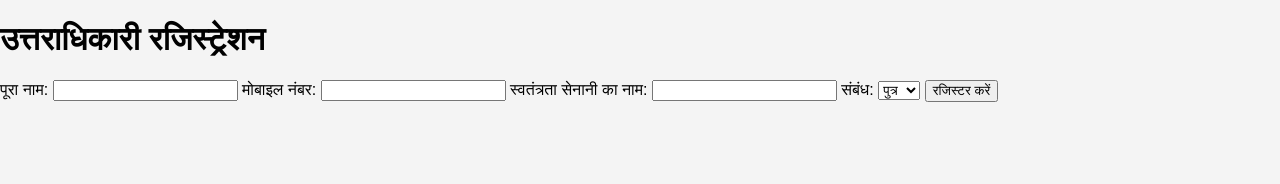
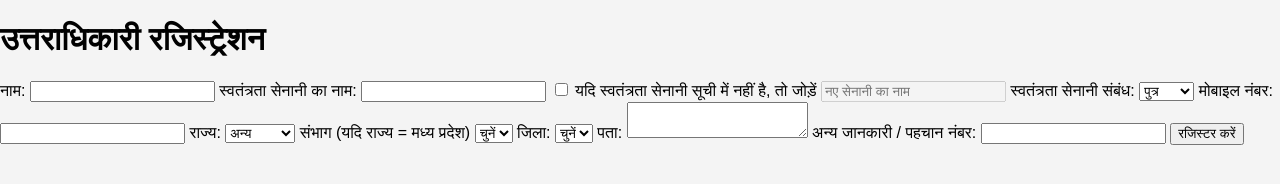
Before and after one commit to orion-a8/freedomfighterfamily, a plain HTML site: page registration.html in a window 1280 px wide. Drawn offline with Linux system fonts and the light colour scheme; no server answers.

Commit message:
Update registration.html

```diff
--- a/registration.html
+++ b/registration.html
@@ -11,22 +11,56 @@
     <h1>उत्तराधिकारी रजिस्ट्रेशन</h1>
 
     <form id="registrationForm">
-        <label>पूरा नाम:</label>
+        <label for="name">नाम:</label>
         <input type="text" id="name" required>
 
-        <label>मोबाइल नंबर:</label>
-        <input type="tel" id="mobile" required>
+        <label for="freedomFighterName">स्वतंत्रता सेनानी का नाम:</label>
+        <input type="text" id="freedomFighterName" list="fighterList">
+        <datalist id="fighterList">
+            <!-- Google Sheets से डेटा लोड होगा -->
+        </datalist>
 
-        <label>स्वतंत्रता सेनानी का नाम:</label>
-        <input type="text" id="freedomFighterName" required>
+        <label><input type="checkbox" id="newFighterCheckbox"> यदि स्वतंत्रता सेनानी सूची में नहीं है, तो जोड़ें</label>
+        <input type="text" id="newFighter" placeholder="नए सेनानी का नाम" disabled>
 
-        <label>संबंध:</label>
+        <label for="relation">स्वतंत्रता सेनानी संबंध:</label>
         <select id="relation">
             <option value="पुत्र">पुत्र</option>
             <option value="पुत्री">पुत्री</option>
             <option value="पोता">पोता</option>
             <option value="पोती">पोती</option>
+            <option value="नाती">नाती</option>
+            <option value="नातिन">नातिन</option>
+            <option value="पंती">पंती</option>
+            <option value="पंतन">पंतन</option>
+            <option value="पुत्र वधु">पुत्र वधु</option>
         </select>
+
+        <label for="mobile">मोबाइल नंबर:</label>
+        <input type="tel" id="mobile" required>
+
+        <label for="state">राज्य:</label>
+        <select id="state" onchange="populateSambhag()">
+            <option value="अन्य">अन्य</option>
+            <option value="मध्य प्रदेश">मध्य प्रदेश</option>
+            <option value="उत्तर प्रदेश">उत्तर प्रदेश</option>
+        </select>
+
+        <label for="sambhag">संभाग (यदि राज्य = मध्य प्रदेश)</label>
+        <select id="sambhag" onchange="populateJila()">
+            <option value="">चुनें</option>
+        </select>
+
+        <label for="jila">जिला:</label>
+        <select id="jila">
+            <option value="">चुनें</option>
+        </select>
+
+        <label for="address">पता:</label>
+        <textarea id="address" required></textarea>
+
+        <label for="extraInfo">अन्य जानकारी / पहचान नंबर:</label>
+        <input type="text" id="extraInfo">
 
         <button type="submit">रजिस्टर करें</button>
     </form>
```
